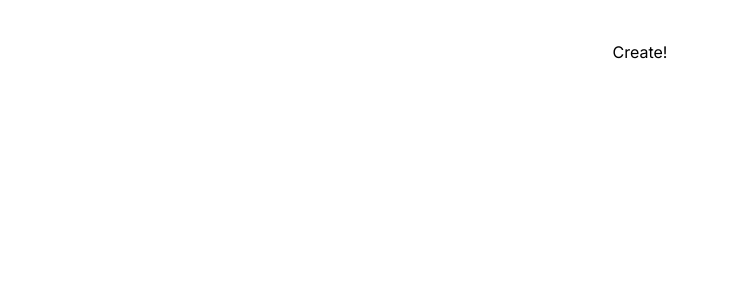
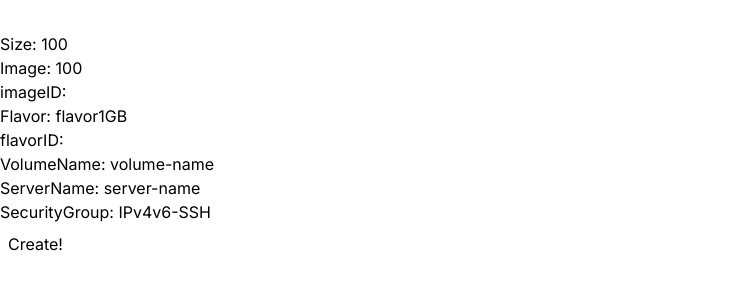
Before and after one commit to KR0915/GMO-Intern, a Next.js app in the folder my-app/: page /APItest in a window 1280 px wide. Shown: the top 300 px of the page, without its empty margins (0-729 px from the left). Built offline with nearby package versions, Linux system fonts and the light colour scheme.

Commit message:
APItest単体で動作

```diff
--- a/my-app/app/APItest/page.tsx
+++ b/my-app/app/APItest/page.tsx
@@ -3,26 +3,46 @@
 import { useState } from "react";
 
 export default function Page() {
-  const [token, setToken] = useState("");
+  const [size, setSize] = useState(100);
+  const [flavor, setFlavor] = useState("flavor1GB");
+  const [flavorRef, setFlavorRef] = useState("");
+  const [image, setImage] = useState("Docker");
+  const [imageRef, setImageRef] = useState("");
+  const [volumeName, setVolumeName] = useState("volume-name");
+  const [ServerName, setServerName] = useState("server-name");
+  const [security_groups, setSecurityGroups] = useState("IPv4v6-SSH");
 
-  const size = 100; // 容量
-  const flavorRef = "f2a77529-1815-43a2-bc14-1f3f6b09079c"; // FlavorID
-  const imageRef = "30139c65-2650-47df-8c8f-23feb5287a48";
-  const name_tag = "test-vps"; // 名前
-  const security_groups = "IPv4v6-SSH"; //セキュリティグループ
+  const handleSetSize = (event: React.ChangeEvent<HTMLInputElement>) => {
+    setSize(Number(event.target.value));
+  };
+  const handleSetFlavor = (event: React.ChangeEvent<HTMLInputElement>) => {
+    setFlavor(event.target.value);
+  };
+  const handleSetImage = (event: React.ChangeEvent<HTMLInputElement>) => {
+    setImage(event.target.value);
+  };
+  const handleSetVolumeName = (event: React.ChangeEvent<HTMLInputElement>) => {
+    setVolumeName(event.target.value);
+  };
+  const handleSetServerName = (event: React.ChangeEvent<HTMLInputElement>) => {
+    setServerName(event.target.value);
+  };
+  const handleSetSecurityGroups = (
+    event: React.ChangeEvent<HTMLInputElement>
+  ) => {
+    setSecurityGroups(event.target.value);
+  };
+
   const volumeDescription = null;
-  const volumeName = "my-name";
-
-  async function getToken() {
-    const res = await fetch(
-      "/api/gettoken?user=d4b10aeb-7f1e-4e21-96c4-528a5afacd5b"
-    );
-    const token = await res.json();
-    setToken(token);
-  }
+  const user = "USER";
 
   async function create() {
-    const user = "USER";
+    // イメージの取得
+    const imageGet = await fetch(
+      `/api/getimageid?user=${user}&target=${image}`
+    );
+    const imageJson = await imageGet.json();
+    setImageRef(imageJson as string);
 
     // ボリュームの確保
     const volGetID = await fetch(`/api/getvolumeid?user=${user}`, {
@@ -35,7 +55,6 @@ export default function Page() {
         volume_type: "c3j1-ds02-boot",
       }),
     });
-
     const volIDJson = await volGetID.json();
     var volume_id = volIDJson.volume?.id as string;
     console.log(volume_id);
@@ -53,13 +72,22 @@ export default function Page() {
       }
     }
 
+    // フレーバーの取得
+    const flavorGet = await fetch(
+      `/api/getflavorid?user=${user}&flavor=${flavor}`
+    );
+    const flavorJson = await flavorGet.json();
+    const flavorRef = flavorJson as string;
+
+    setFlavorRef(flavorRef);
+
     // 作成
     const APIcreate = await fetch(`/api/create?user=${user}`, {
       method: "POST",
       body: JSON.stringify({
         flavorRef,
         volume_id,
-        name_tag,
+        name_tag: ServerName,
         security_groups,
       }),
     });
@@ -69,12 +97,79 @@ export default function Page() {
   }
 
   return (
-    <div className="text-center mt-8">
+    <div className="text-left mt-8">
       <div>
-        <button className="p-2" onClick={create}>
+        <p>
+          Size:{" "}
+          <input
+            type="number"
+            value={size}
+            onChange={handleSetSize}
+            placeholder="Volume size"
+          />
+        </p>
+      </div>
+      <div>
+        <p>
+          Image:{" "}
+          <input
+            type="text"
+            value={size}
+            onChange={handleSetImage}
+            placeholder="Image"
+          />
+        </p>
+        <p>imageID: {imageRef}</p>
+      </div>
+      <div>
+        <p>
+          Flavor:{" "}
+          <input
+            type="text"
+            value={flavor}
+            onChange={handleSetFlavor}
+            placeholder="Memory size"
+          />
+        </p>
+        <p>flavorID: {flavorRef}</p>
+      </div>{" "}
+      <div>
+        <p>
+          VolumeName:{" "}
+          <input
+            type="text"
+            value={volumeName}
+            onChange={handleSetVolumeName}
+            placeholder="Volume name"
+          />
+        </p>
+      </div>
+      <div>
+        <p>
+          ServerName:{" "}
+          <input
+            type="text"
+            value={ServerName}
+            onChange={handleSetServerName}
+            placeholder="Server name"
+          />
+        </p>
+      </div>
+      <div>
+        <p>
+          SecurityGroup:{" "}
+          <input
+            type="text"
+            value={security_groups}
+            onChange={handleSetSecurityGroups}
+            placeholder="Security group"
+          />
+        </p>
+      </div>
+      <div>
+        <button className="p-2" onClick={() => create()}>
           Create!
         </button>
-        <p>{token}</p>
       </div>
     </div>
   );
--- a/my-app/app/api/getimageid/route.ts
+++ b/my-app/app/api/getimageid/route.ts
@@ -1,9 +1,17 @@
 // イメージIDの取得
 // https://doc.conoha.jp/api-vps3/image-get_images_list-v3/
+
+type JsonObj = {
+  id: string;
+  tags: string[];
+  name: string;
+};
+
 export async function GET(request: Request) {
   try {
     const { searchParams } = new URL(request.url);
     const user = searchParams.get("user");
+    const target = searchParams.get("target");
     const token = process.env.NEXT_PUBLIC_TOKEN as string;
 
     const endpoint = "https://image-service.c3j1.conoha.io/v2/images?limit=200";
@@ -25,7 +33,19 @@ export async function GET(request: Request) {
       jsonString += decoder.decode(value, { stream: true });
     }
     const data = JSON.parse(jsonString);
-    return Response.json(data.images);
+    if (target != null) {
+      var targetID = "Hello";
+      data.images.forEach((item: JsonObj) => {
+        item.tags.forEach((tag: string) => {
+          if (tag === `app_name=${target}`) {
+            targetID = item.id;
+          }
+        });
+      });
+      return Response.json(targetID);
+    } else {
+      return Response.json(data.images);
+    }
   } catch (error) {
     console.log(error);
     throw error;
```
